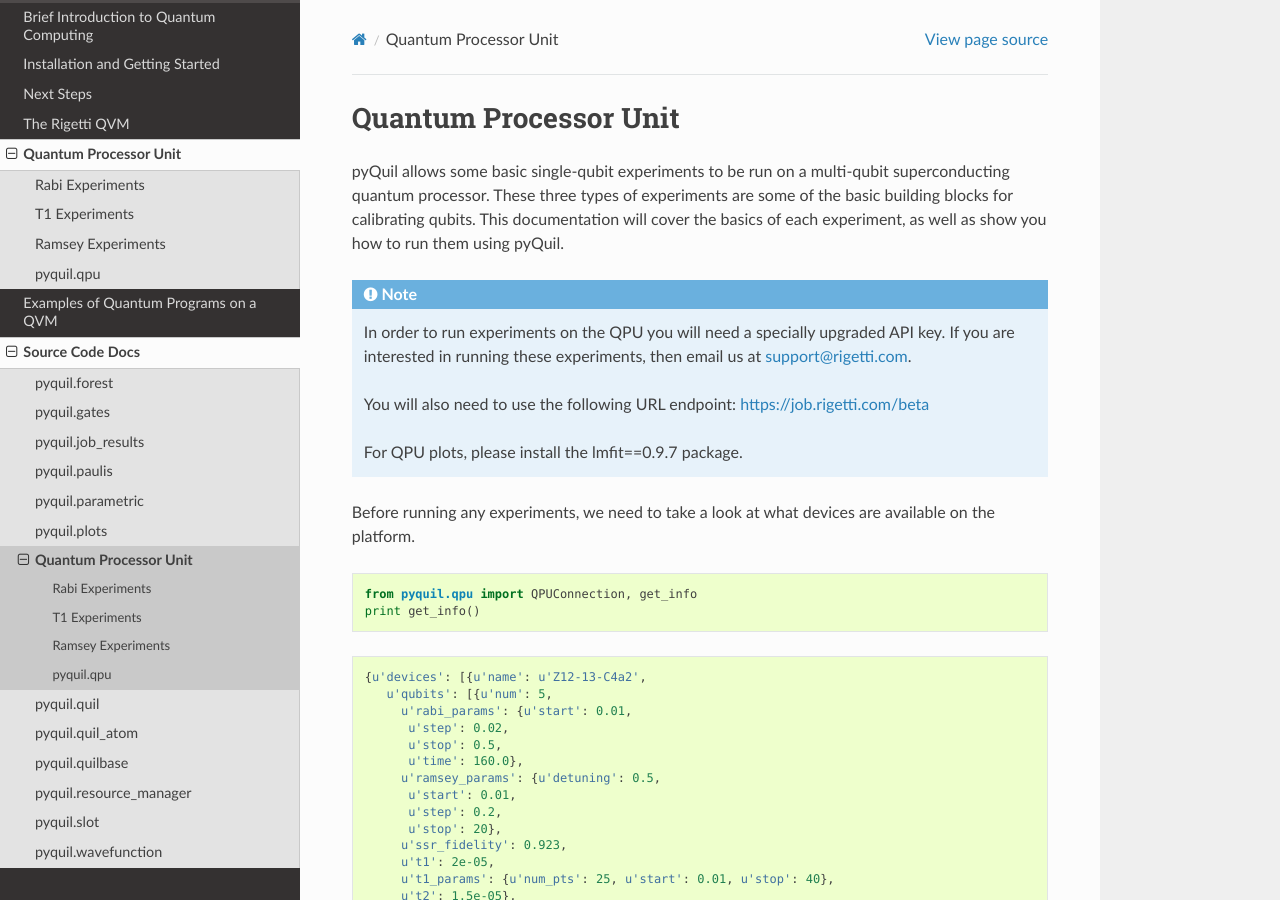
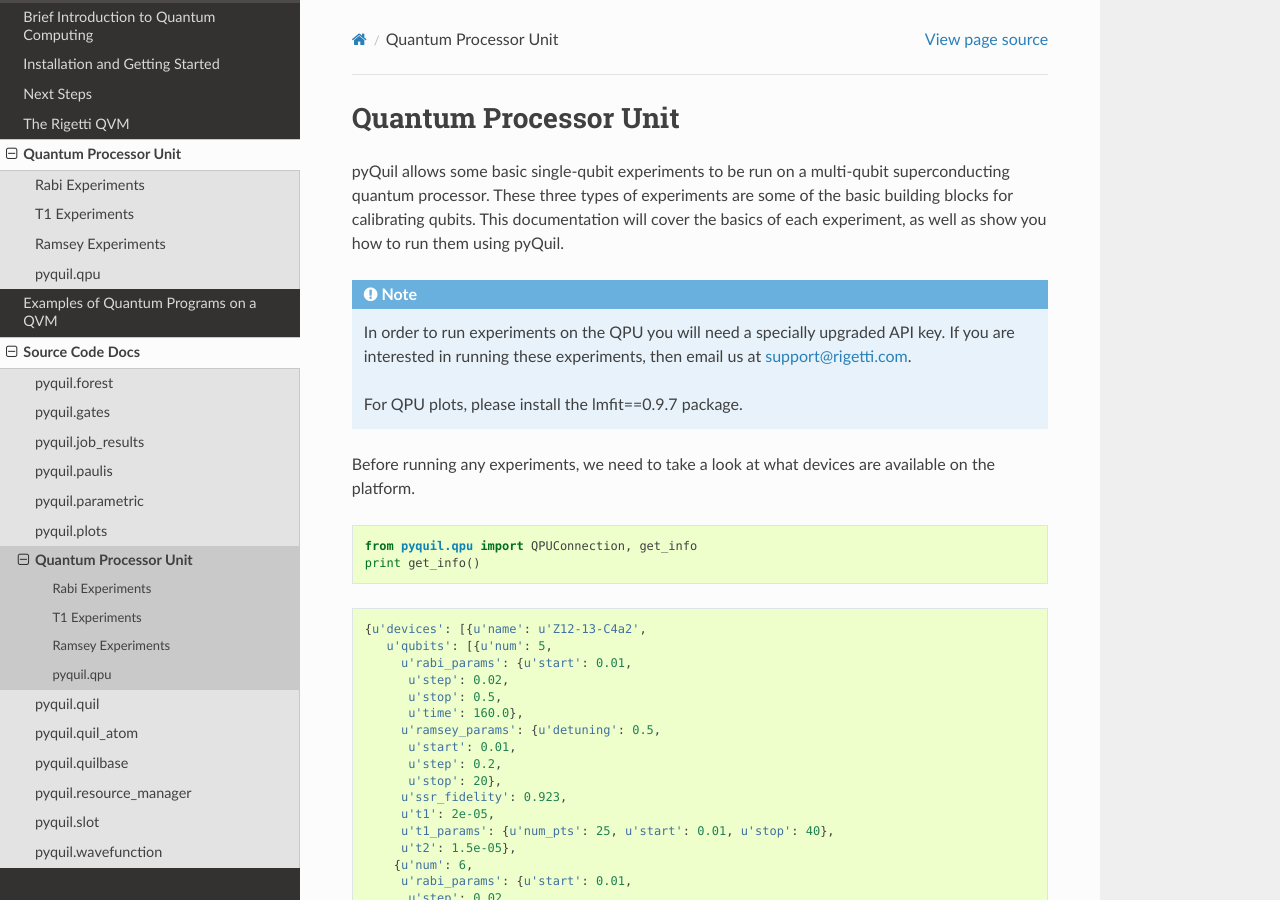
Before and after one commit to rigetti/pyquil, a Sphinx documentation site: the page built from docs/source/qpu.rst, in a window 1280 px wide and 900 px high. Built offline with Sphinx 7.4.7 and the Read the Docs theme 2.0.0, drawn with Linux system fonts in a browser that asks for light colours.

Commit message:
pyquil/doc_updates: removed unnecessary endpoint instructions as per PR review.

```diff
--- a/docs/source/qpu.rst
+++ b/docs/source/qpu.rst
@@ -10,8 +10,6 @@
 
     In order to run experiments on the QPU you will need a specially upgraded API key.  If you are
     interested in running these experiments, then email us at support@rigetti.com.
-
-    You will also need to use the following URL endpoint: https://job.rigetti.com/beta
 
     For QPU plots, please install the lmfit==0.9.7 package.
 
```
